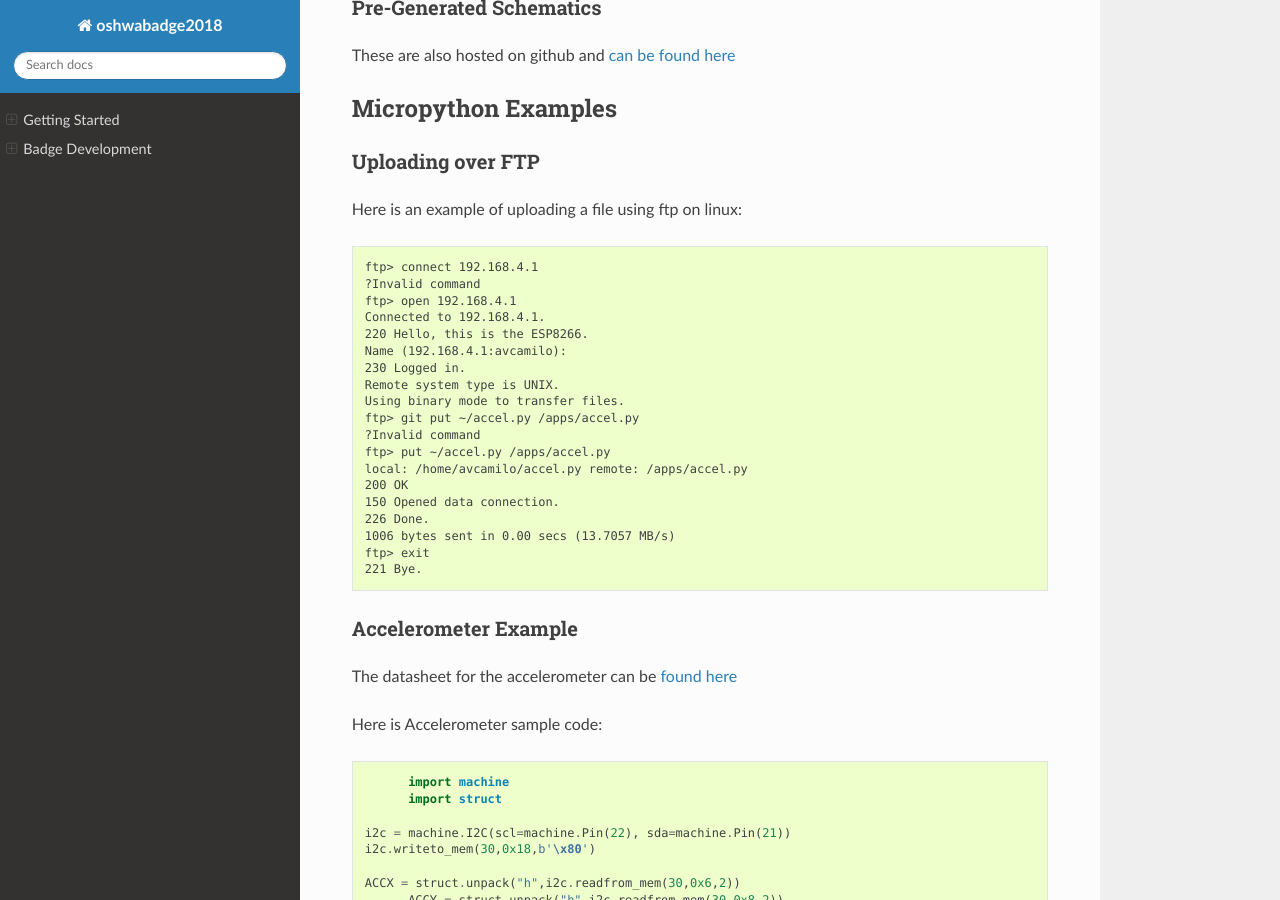
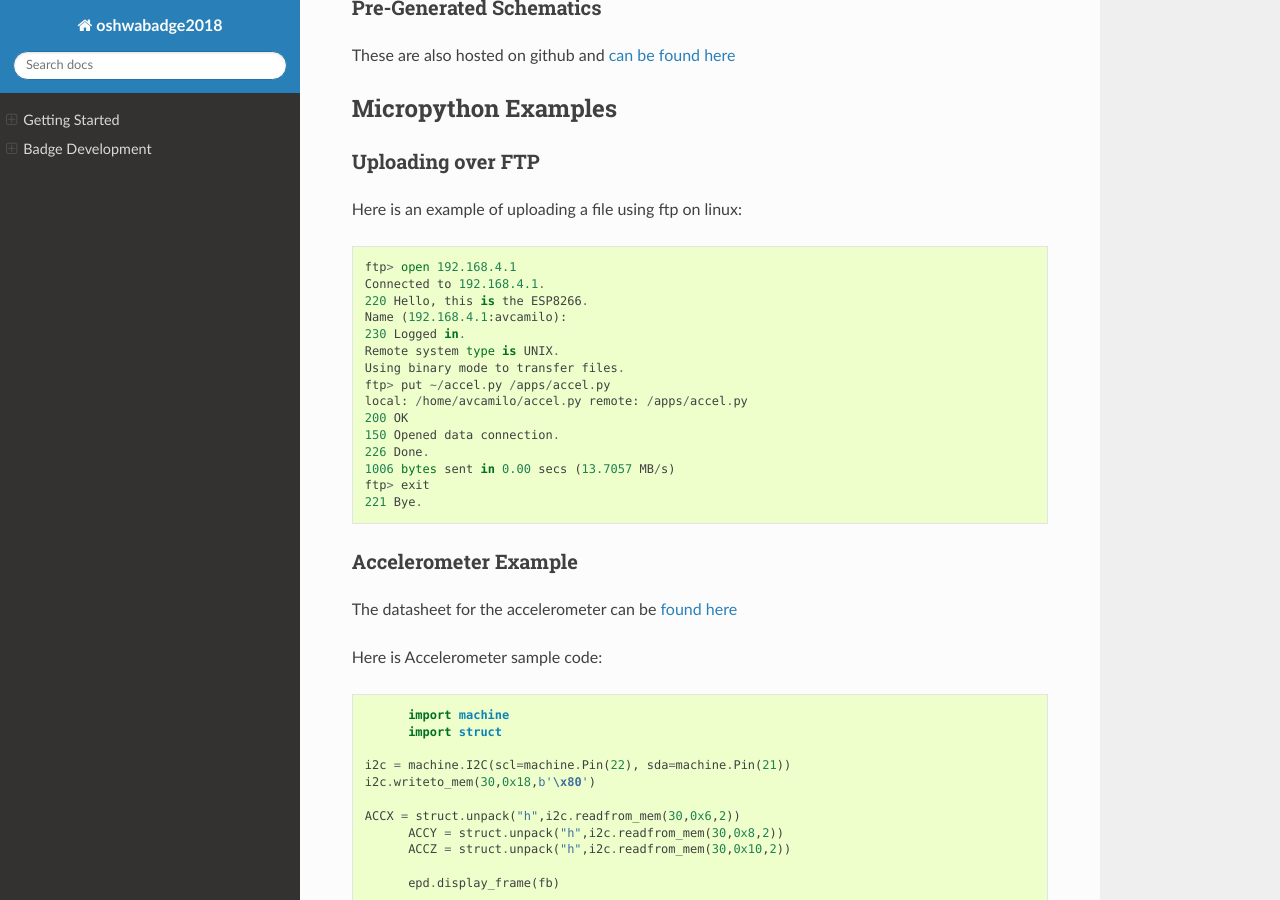
Before and after one commit to oshwabadge2018/oshwabadge2018.github.io, a Sphinx documentation site: the page built from source/docs.rst, in a window 1280 px wide and 900 px high, scrolled down 1948 px. Built offline with Sphinx 7.4.7 and the Read the Docs theme 2.0.0, drawn with Linux system fonts in a browser that asks for light colours.

Commit message:
Removed nonsense

```diff
--- a/source/docs.rst
+++ b/source/docs.rst
@@ -89,8 +89,6 @@
 +++++++++++++++++++
 Here is an example of uploading a file using ftp on linux::
 
-	ftp> connect 192.168.4.1
-	?Invalid command
 	ftp> open 192.168.4.1
 	Connected to 192.168.4.1.
 	220 Hello, this is the ESP8266.
@@ -98,8 +96,6 @@
 	230 Logged in.
 	Remote system type is UNIX.
 	Using binary mode to transfer files.
-	ftp> git put ~/accel.py /apps/accel.py
-	?Invalid command
 	ftp> put ~/accel.py /apps/accel.py
 	local: /home/avcamilo/accel.py remote: /apps/accel.py
 	200 OK
```
